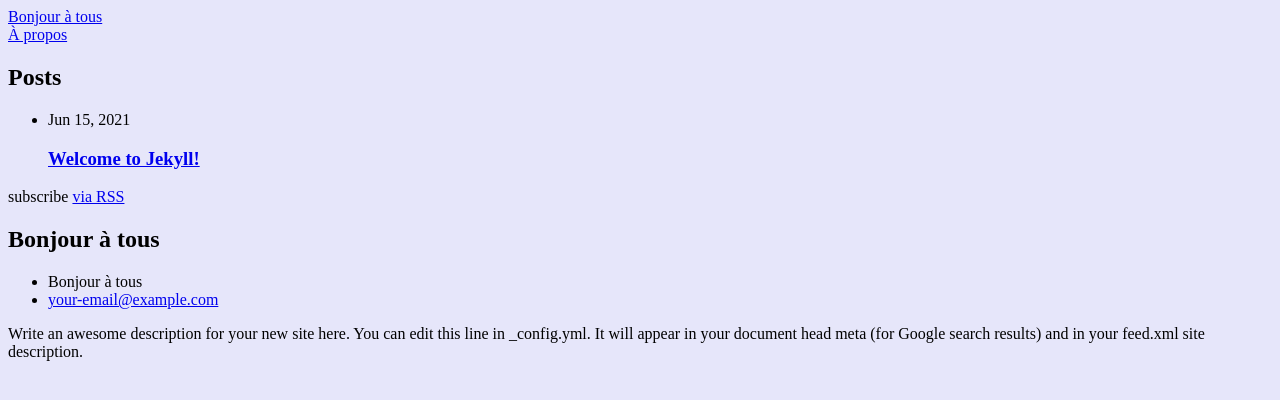
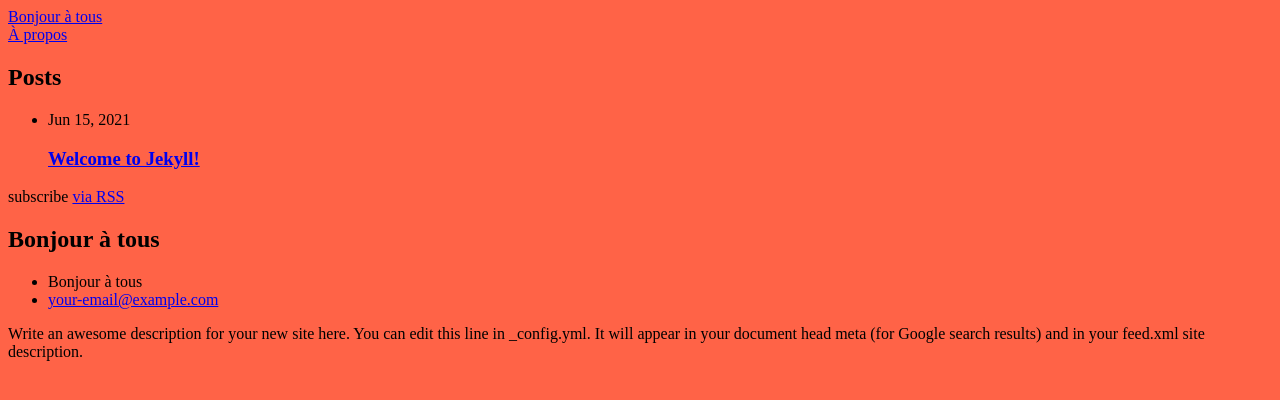
Before and after one commit to Corentin69008/Corentin69008.github.io, a Jekyll site: the page built from index.markdown, in a window 1280 px wide. Shown: the top 400 px of the page. Built offline with Jekyll 4.4.1, drawn with Linux system fonts in a browser that asks for light colours.

Commit message:
mise a jour

```diff
--- a/assets/main.css
+++ b/assets/main.css
@@ -3,5 +3,5 @@ p {
 }
 
 html{
-  background-color: #E6E6FA;
+  background-color: #FF6347;
 }
```
